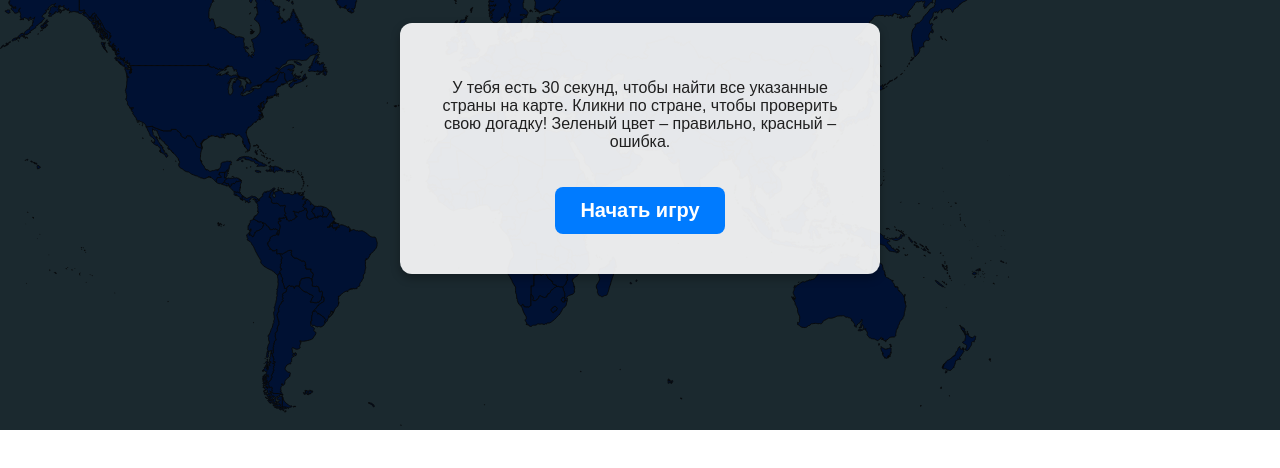
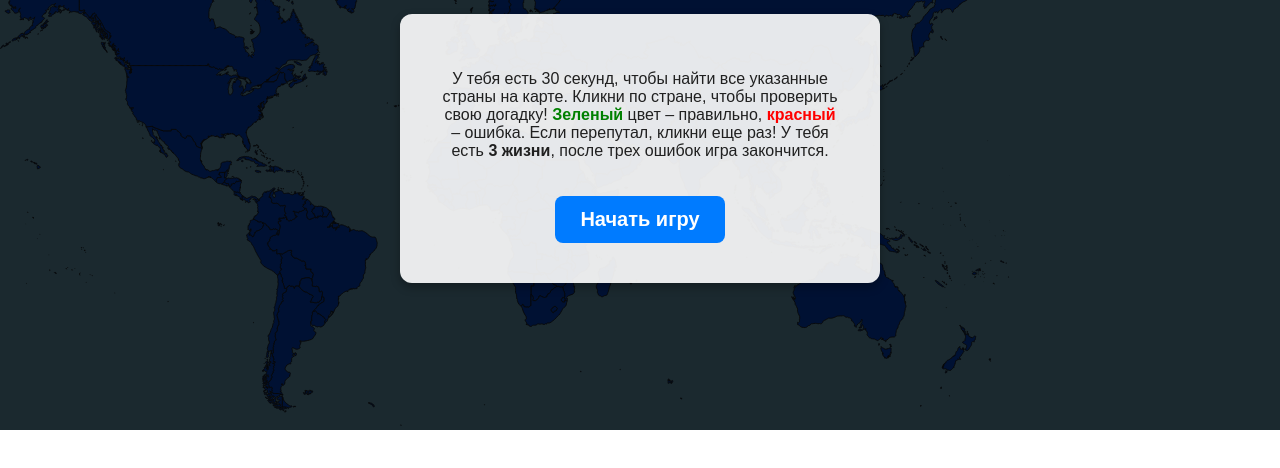
Before and after one commit to JustMorv/sityTemplate, a plain HTML site: page maps.html in a window 1280 px wide. Shown: the part 240-708 px from the top of the page. Drawn offline with Linux system fonts and the light colour scheme.

Commit message:
fixxxxxxxxxxxxx

```diff
--- a/maps.html
+++ b/maps.html
@@ -160,9 +160,11 @@ h1 {
         <h1>Найди страны!</h1>
         <div class="game-overlay">
             <p>У тебя есть 30 секунд, чтобы найти все указанные страны на карте.
-            Кликни по стране, чтобы проверить свою догадку!
-            Зеленый цвет – правильно, красный – ошибка.</p>
-            <button id="start-button">Начать игру</button>
+                Кликни по стране, чтобы проверить свою догадку!
+                <strong style="color: green;">Зеленый</strong> цвет – правильно, <strong style="color: red;"> красный</strong> – ошибка.
+                Если перепутал, кликни еще раз!
+                У тебя есть <strong>3 жизни</strong>, после трех ошибок игра закончится.</p>
+                <button id="start-button">Начать игру</button>
         </div>
     </div>
 
```
